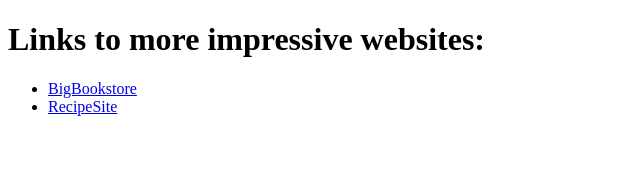
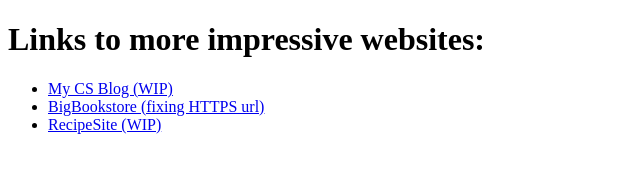
Before and after one commit to pizzadeliverymen/PedersMe, a plain HTML site: page index.html in a window 1280 px wide. Shown: the whole page, without its empty margins (0-640 px from the left). Drawn offline with Linux system fonts and the light colour scheme.

Commit message:
Update index.html

```diff
--- a/index.html
+++ b/index.html
@@ -8,8 +8,9 @@
 <body>
     <h1>Links to more impressive websites:</h1>
     <ul>
-        <li><a href="https://BigBookstore.peders.me">BigBookstore</a></li>
-        <li><a href="https://recipesite.peders.me/home.html">RecipeSite</a></li>
+        <li><a href="https://blog.peders.me">My CS Blog (WIP)</a></li>
+        <li><a href="https://BigBookstore.peders.me">BigBookstore (fixing HTTPS url)</a></li>
+        <li><a href="https://recipesite.peders.me/home.html">RecipeSite (WIP)</a></li>
     </ul>
 </body>
 </html>
```
